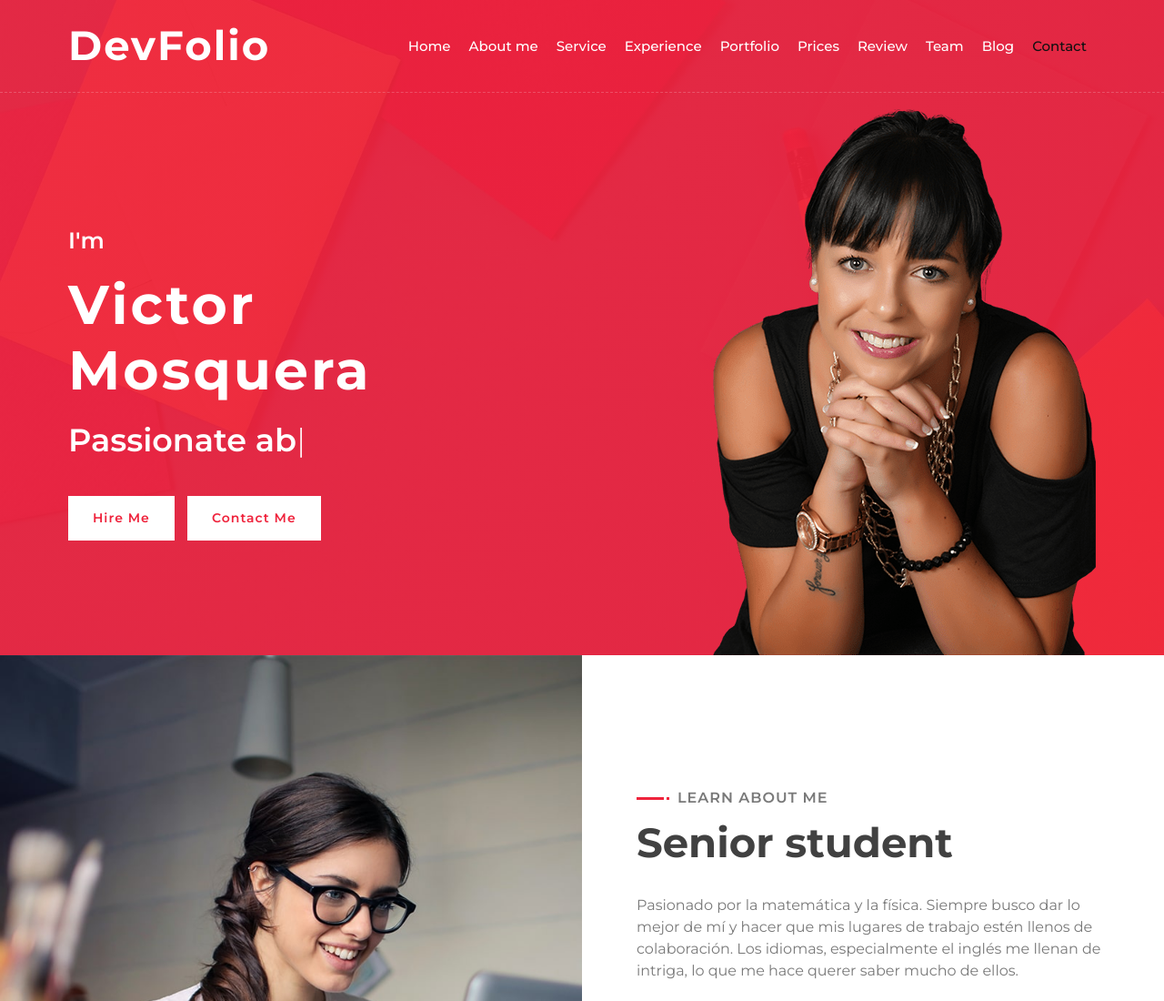
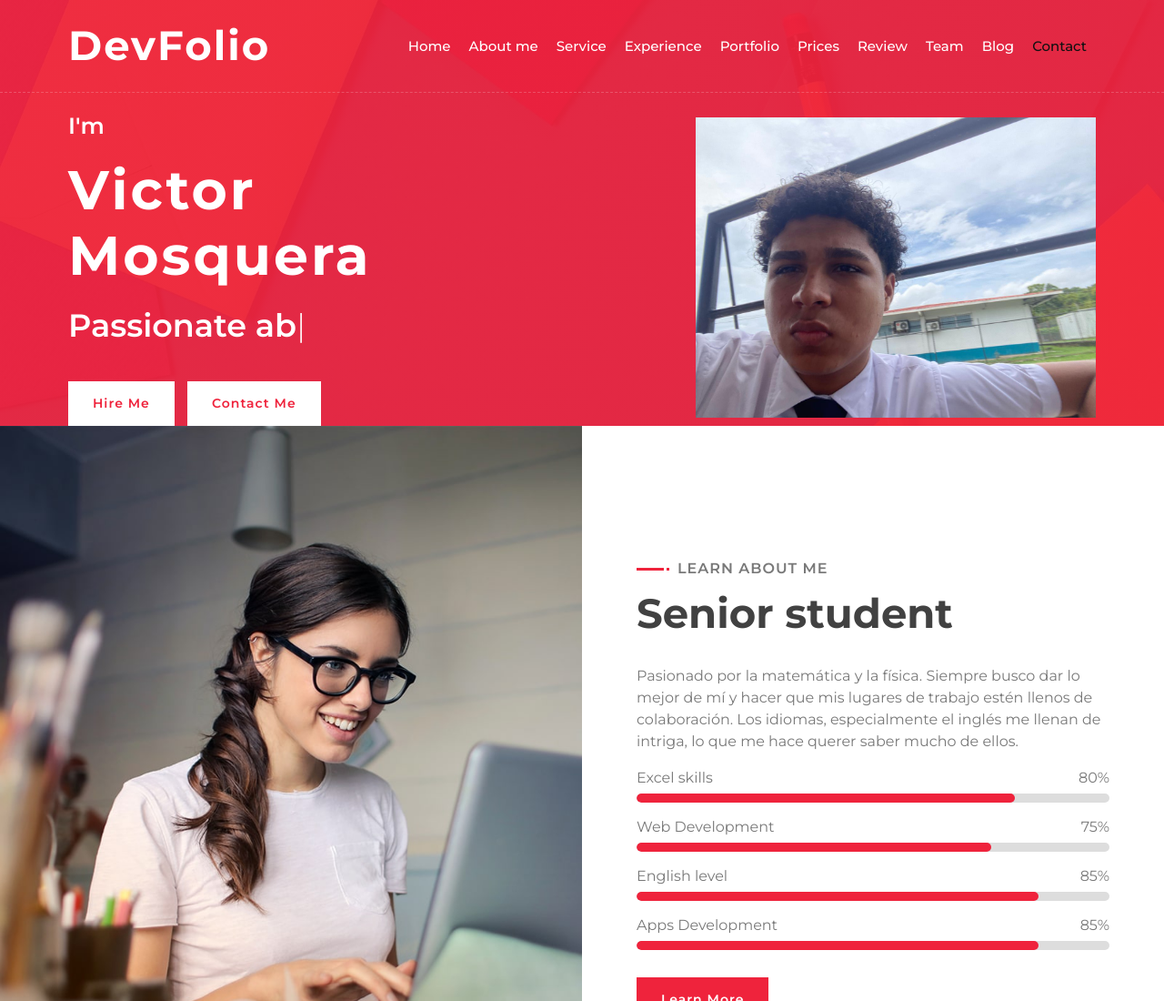
Before and after one commit to victorpmo21/Portafolio-Personal-Victor-Mosquera, a plain HTML site: page index.html in a window 1280 px wide. Shown: the top 1100 px of the page at 91% size. Drawn offline with nearby package versions, Linux system fonts and the light colour scheme; animation ran at ten frames a second.

Commit message:
Replace hero image with Victor's image

```diff
--- a/index.html
+++ b/index.html
@@ -72,7 +72,7 @@
                     </div>
                     <div class="col-sm-12 col-md-6 d-none d-md-block">
                         <div class="hero-image">
-                            <img src="img/hero.png" alt="Hero Image">
+                            <img src="img/me.jpg" alt="Victor Image">
                         </div>
                     </div>
                 </div>
```
